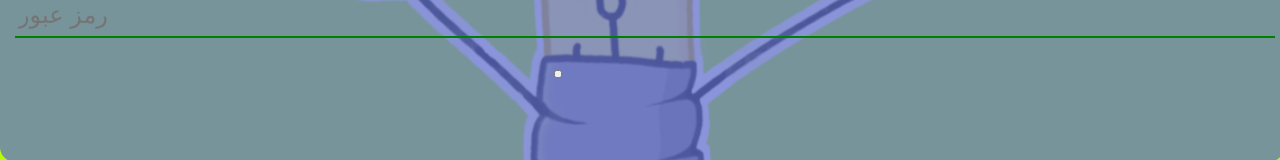
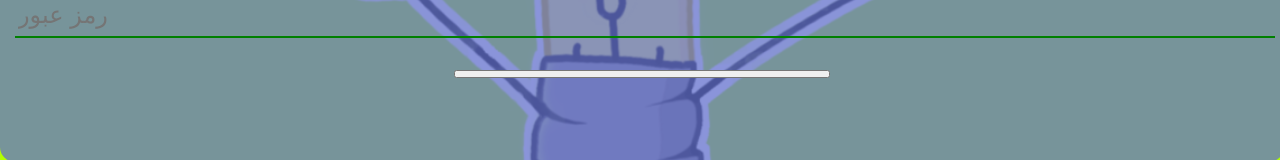
Before and after one commit to NavFar/LightUp-Front-, an Angular app: page /login in a window 1280 px wide. Shown: the part 498-658 px from the top of the page. Built offline with nearby package versions, Linux system fonts and the light colour scheme; what primeng would draw is missing.

Commit message:
change login button to raised

```diff
--- a/src/app/components/login/login.component.css
+++ b/src/app/components/login/login.component.css
@@ -1,6 +1,7 @@
 .loginButton {
-  font-size: 2vh !important;
+  font-size: 3vh;
   margin-top: 2vh;
-  margin-left: 43%;
+  margin-left: 35%;
+  width: 30%;
   padding: 2px 2px 2px 2px;
 }
--- a/src/app/components/login/login.component.html
+++ b/src/app/components/login/login.component.html
@@ -10,7 +10,7 @@
       <input type="password" placeholder="رمز عبور" name="password" />
     </div>
     <div>
-      <button pButton type="button" label="ورود" class="ui-button-rounded ui-button-success loginButton"></button>
+      <button pButton type="button" label="ورود" class="ui-button-raised ui-button-success loginButton"></button>
     </div>
   </div>
 </app-main-container>
```
